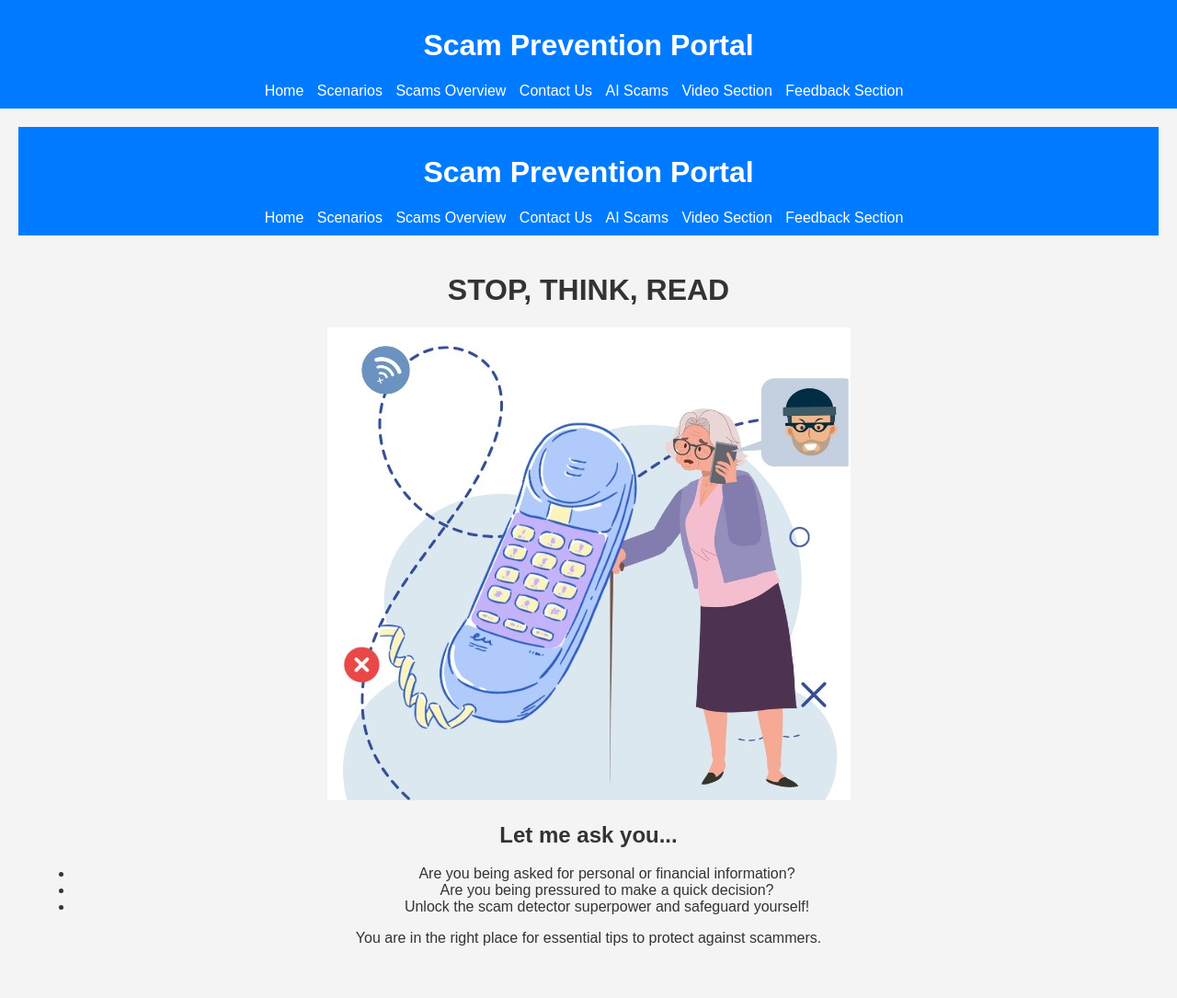
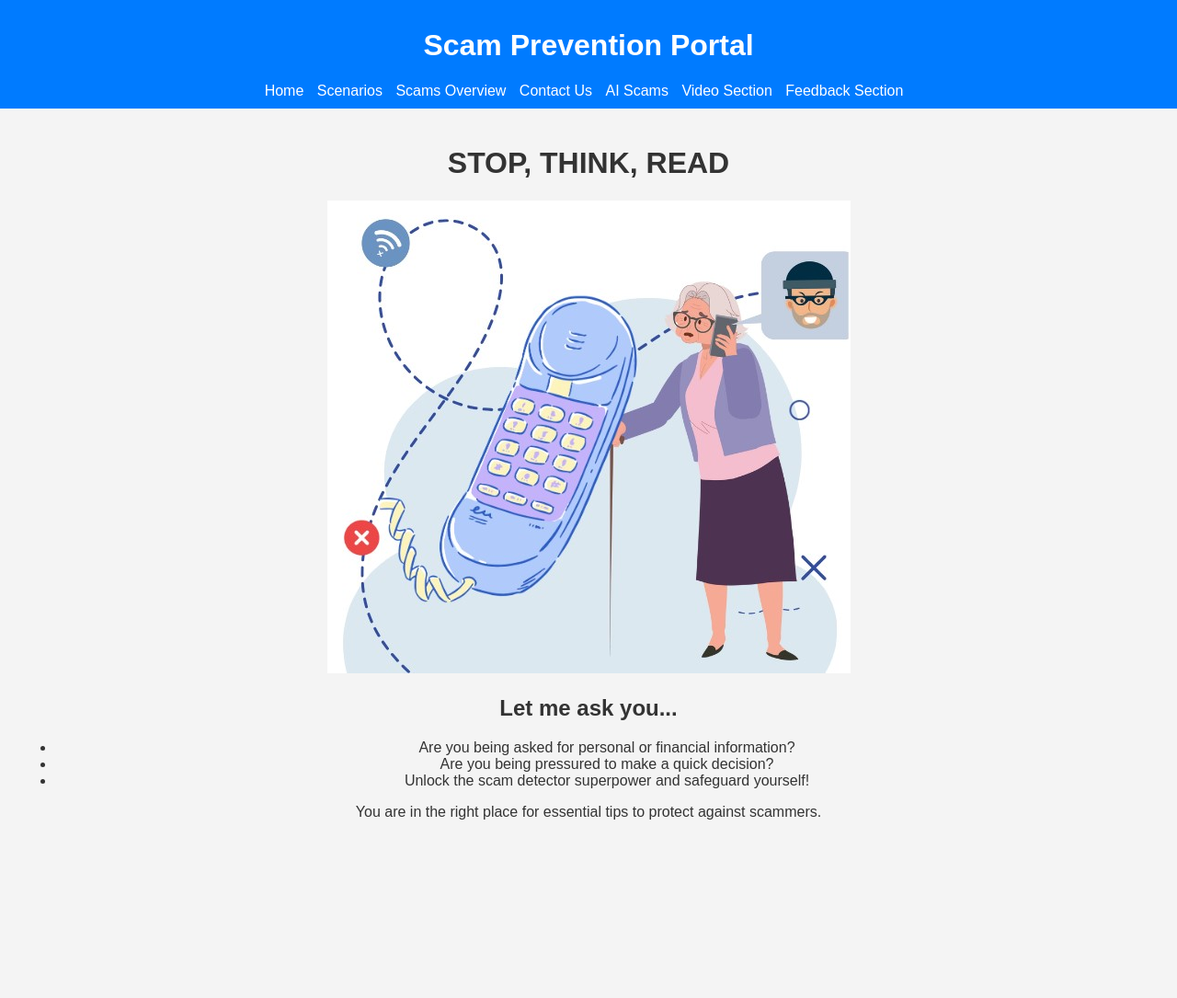
Before and after one commit to s5414939/Scam-Prevention-Portal, a Flask app: page / in a window 1280 px wide. Shown: the whole page at 92% size. After the commit the page ends 891 px from the top, so only its background shows below. Run offline with Flask 3, Linux system fonts and the light colour scheme.

Commit message:
Update home.html to extend base.html and add redirecting index.html

```diff
--- a/Templates/home.html
+++ b/Templates/home.html
@@ -1,28 +1,3 @@
-<!DOCTYPE html>
-<html lang="en">
-<head>
-    <meta charset="UTF-8">
-    <meta name="viewport" content="width=device-width, initial-scale=1.0">
-    <title>Home - Scam Prevention</title>
-    <link rel="stylesheet" href="/static/css/style.css">
-    <script src="/static/js/script.js"></script>
-</head>
-<body>
-    <header>
-        <h1>Scam Prevention Portal</h1>
-        <nav>
-            <ul>
-                <li><a href="/base">Home</a></li>
-                <li><a href="/scenarioscover">Scenarios</a></li>
-                <li><a href="/overview">Scams Overview</a></li>
-                <li><a href="/contact">Contact Us</a></li>
-                <li><a href="/ai">AI Scams</a></li>
-                <li><a href="/videosection">Video Section</a></li>
-                <li><a href="{{ url_for('feedback') }}">Feedback Section</a></li>
-            </ul>
-        </nav>
-    </header>
-    <main>
 {% extends "base.html" %}
 
 {% block content %}
@@ -41,8 +16,4 @@
         </div>
     </div>
 </div>
-    </main>
-    <script src="/static/js/script.js"></script>
-</body>
 {% endblock %}
-</html>
```
Lines whose indentation alone changed are shown as unchanged.
